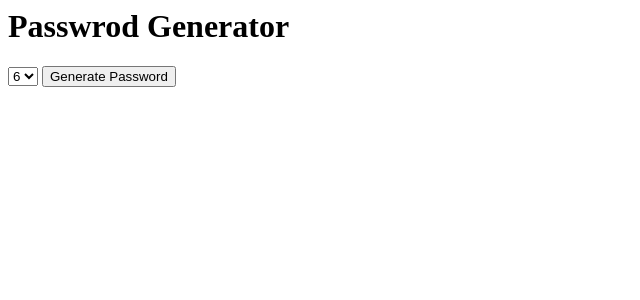
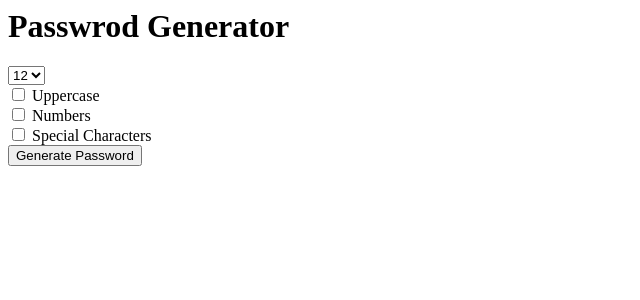
Before and after one commit to meshachdamilare/django-password-generator, a Django app: page / in a window 1280 px wide. Shown: the top 300 px of the page, without its empty margins (0-640 px from the left). Run offline with Django 3.2, Linux system fonts and the light colour scheme.

Commit message:
making a random password

```diff
--- a/generator/templates/generator/home.html
+++ b/generator/templates/generator/home.html
@@ -6,7 +6,19 @@
        <option value="7">7</option>
        <option value="8">8</option>
        <option value="9">9</option>
+       <option value="10">10</option>
+       <option value="11">11</option>
+       <option value="12" selected='selected'>12</option>
+       <option value="13">13</option>
+       <option value="14">14</option>
+       <option value="15">15</option>
    </select>
-
+   <br>
+   <input type="checkbox" name="uppercase"> Uppercase
+   <br>
+   <input type="checkbox" name="numbers"> Numbers
+   <br>
+   <input type="checkbox" name="special"> Special Characters
+   <br>
    <input type="submit" value="Generate Password">
 </form>
--- a/generator/templates/generator/password.html
+++ b/generator/templates/generator/password.html
@@ -1 +1,2 @@
-PASSWORD
+<h1>Your Passwrod is: </h1>
+<h2>{{ password }}</h2>
--- a/generator/views.py
+++ b/generator/views.py
@@ -1,8 +1,19 @@
 from django.shortcuts import render
 from django.http import HttpResponse
+import random
+
 # Create your views here.
 
 def home(request):
     return render(request, 'generator/home.html')
+
+
 def password(request):
-    return render(request, 'generator/password.html')
+
+    characters = list('abcdefghijklmnopqrstuvwxyz')
+    length = 10
+    thepassword = ''
+    for x in range(length):
+        thepassword += random.choice(characters)
+
+    return render(request, 'generator/password.html', {'password':thepassword})
```
